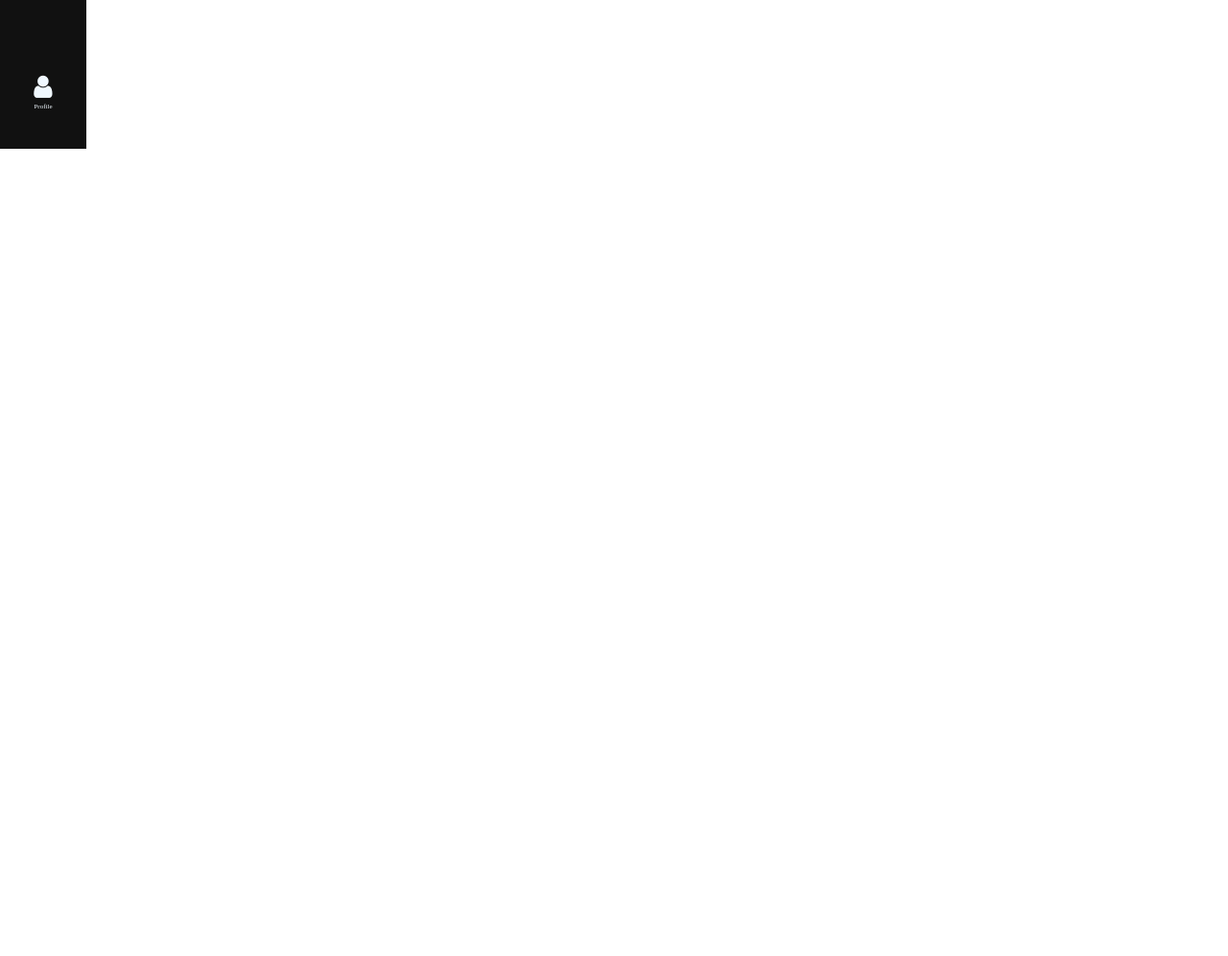
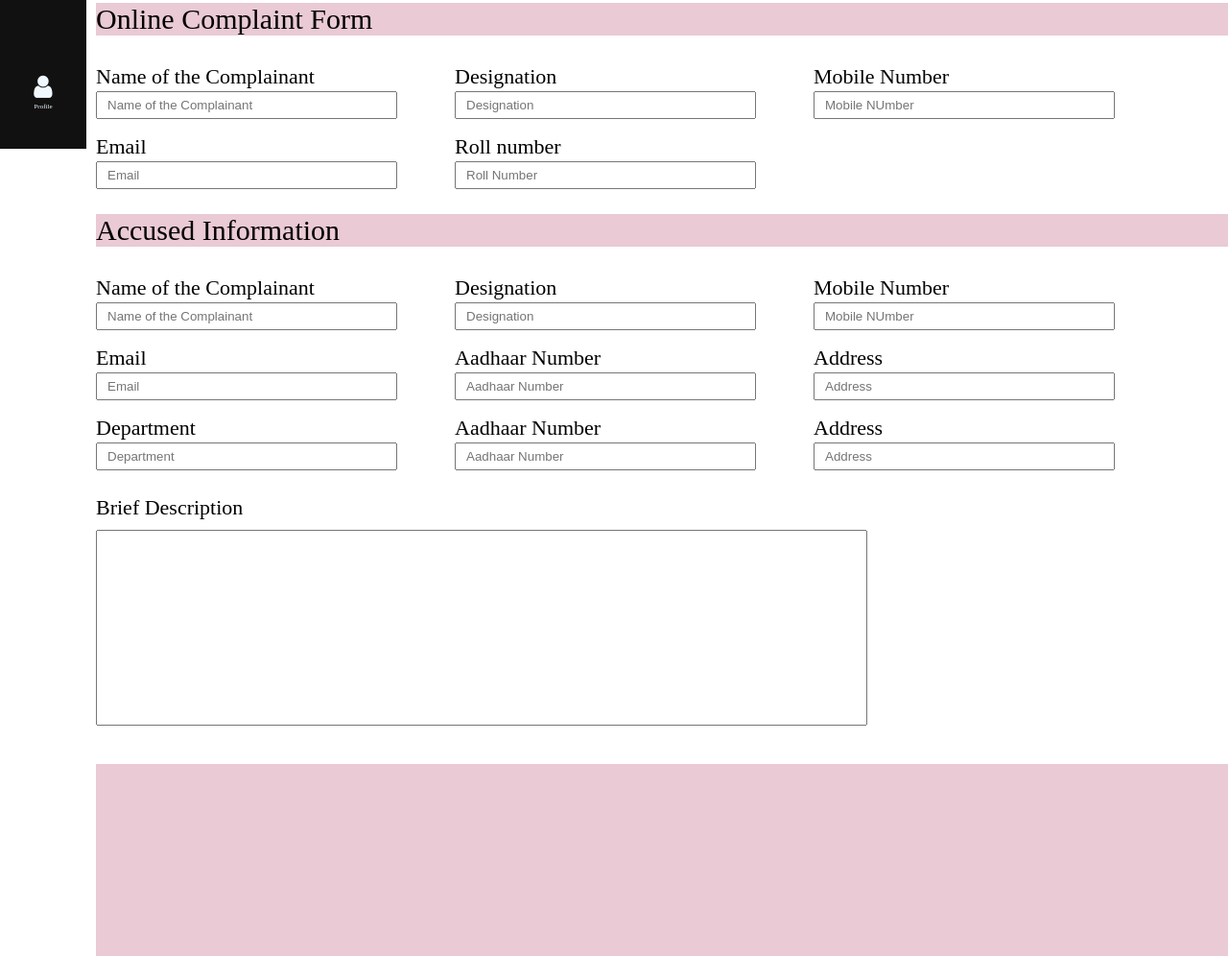
Before and after one commit to Palakgupta2002/College_project-on-girls-empowerment, a plain HTML site: page complain.html in a window 1280 px wide. Shown: the part 431-1427 px from the top of the page at 96% size. Before the commit the page ends 800 px from the top, so only its background shows below. Drawn offline with Linux system fonts and the light colour scheme; files whose address does not match are found by name.

Commit message:
Complian Dashboard

```diff
--- a/complain.css
+++ b/complain.css
@@ -84,13 +84,12 @@
 .section
 {
     margin-left: 100px;
-    box-shadow: 0 4px 8px 0 rgba(0, 0, 0, 0.2), 0 6px 20px 0 rgba(0, 0, 0, 0.19);
     width: 91.3%;
     height: 100%;
-
     border-radius: 10px;
     margin-right: 10px;
     margin-top: 7px;
+    box-shadow: rgba(0, 0, 0, 0.12) 0px 1px 3px, rgba(0, 0, 0, 0.24) 0px 1px 2px;
 
 }
 .part-1
@@ -142,3 +141,71 @@
     font-weight: bolder;
     color: rgb(226, 121, 156);
 }
+.firstinputbox{
+    display: flex;
+    column-gap: 60px;
+
+}
+.Complainant_form{
+    margin-top: 40px;
+    margin-left: 100px;
+}
+.Complainant_form input{
+    width:300px;
+    position: relative;
+    top: -16px;
+    height: 25px;
+    padding-left: 10px;
+}
+.Complainant_form p{
+    font-size: 22px;
+}
+.Complainant_form span{
+    font-size: 30px;
+}
+.inputbox1{
+    position: relative;
+    top: 30px;
+}
+.Organization_form {
+    margin-top: 40px;
+    margin-left: 100px;
+
+}
+
+.span{
+    font-size: 30px;
+    background-color:rgb(233, 202, 213);
+    width: 1250px;
+
+}
+.desc{
+    width: 800px;
+    height: 200px;
+    top: 10px;
+    margin-left: 100px;
+position: relative;
+
+}
+.span1{
+    font-size: 22px;
+    width: 1250px;
+    margin-top: 40px;
+    margin-left: 100px;
+}
+.desc ::placeholder{
+    position: relative;
+    padding-top: -70px;
+}
+.desc input{
+    position: relative;
+    top: -90px;
+}
+.footer{
+    width: 1250px;
+    height: 200px;
+    background-color:rgb(233, 202, 213);
+    position: relative;
+    top:50px;
+    margin-left: 100px;
+}
--- a/complain.html
+++ b/complain.html
@@ -4,7 +4,7 @@
     <meta charset="UTF-8">
     <meta http-equiv="X-UA-Compatible" content="IE=edge">
     <meta name="viewport" content="width=device-width, initial-scale=1.0">
-    <title>Document</title>
+    <title>Complain_dashboard</title>
     <link rel="stylesheet" type="text/css" href="complain.css">
     <link rel="stylesheet" href="https://cdnjs.cloudflare.com/ajax/libs/font-awesome/4.7.0/css/font-awesome.min.css">
     <link href='https://fonts.googleapis.com/css?family=Open Sans' rel='stylesheet'>
@@ -66,6 +66,60 @@
   <div class="register">
     <span class="registerspan">Register Your Complaint</span>
   </div>
+  <!-- <!..............................................Part Third.........................................................................> -->
+  <div class="Complainant_form">
+    <div class="span" >
+      <span>Online Complaint Form</span>
+    </div>
+    <!--........................................... First input box........................................ -->
+    <div class="inputbox1">
+    <div class="firstinputbox">
+    <div><P>Name of the Complainant</P><br><input placeholder="Name of the Complainant" required="true" type="text"></div>
+    <div><P>Designation</P><br><input placeholder="Designation" required="true" type="text"></div>
+    <div><P>Mobile Number</P><br><input placeholder="Mobile NUmber" required="true" type="tel" min="10" max="10"></div>
+   </div>
+   <div class="firstinputbox">
+    <div ><P>Email</P><br><input placeholder="Email" required="true" type="email"></div>
+    <div><P>Roll number</P><br><input placeholder="Roll Number" required="true" type="text"></div>
+   </div>
+  </div>
+  </div>
+
+  <div class="Complainant_form">
+    <div class="span">
+      <span>Accused Information</span>
+    </div>
+    <!--........................................... Second input box........................................ -->
+    <div class="inputbox1">
+    <div class="firstinputbox">
+    <div><P>Name of the Complainant</P><br><input placeholder="Name of the Complainant" required="true" type="text"></div>
+    <div><P>Designation</P><br><input placeholder="Designation" required="true" type="text"></div>
+    <div><P>Mobile Number</P><br><input placeholder="Mobile NUmber" required="true" type="tel" min="10" max="10"></div>
+
+   </div>
+   <div class="firstinputbox">
+    <div ><P>Email</P><br><input placeholder="Email" required="true" type="email"></div>
+    <div><P>Aadhaar Number</P><br><input placeholder="Aadhaar Number" required="true" type="number"></div>
+    <div><P>Address</P><br><input placeholder="Address" required="true" type=></div>
+   </div>
+   <div class="firstinputbox">
+    <div ><P>Department</P><br><input placeholder="Department" required="true" type="text"></div>
+    <div><P>Aadhaar Number</P><br><input placeholder="Aadhaar Number" required="true" type="number"></div>
+    <div><P>Address</P><br><input placeholder="Address" required="true" type=></div>
+   </div>
+  </div>
+  </div>
+  <!-- Description box -->
+  <div id="Description">
+    <div class="span1">
+    <span>Brief Description</span>
+  </div>
+    <input class="desc" placeholder="" type="text" required="true">
+  </div>
+  <footer class="footer">
+
+  </footer>
+  <div id="google_translate_element"></div>
   <script src="homepage.js"></script>
 </body>
 </html>
--- a/homepage.css
+++ b/homepage.css
@@ -84,10 +84,9 @@
 .section
 {
     margin-left: 100px;
-    box-shadow: 0 4px 8px 0 rgba(0, 0, 0, 0.2), 0 6px 20px 0 rgba(0, 0, 0, 0.19);
+    box-shadow: rgba(0, 0, 0, 0.12) 0px 1px 3px, rgba(0, 0, 0, 0.24) 0px 1px 2px;
     width: 91.3%;
     height: 100%;
-
     border-radius: 10px;
     margin-right: 10px;
     margin-top: 7px;
@@ -173,11 +172,10 @@
 {
     margin-left: 100px;
     margin-right: 10px;
-
     margin-top: 10px;
     width: 91.3%;
     padding-bottom: 90px;
-   background-color: #ececec;
+    background-color: #ececec;
 }
 .part-3 h4
 {
```
Also changed, not shown: homepage.html (+3 -3 lines), signup.html (+1 -1 lines), harassement.svg (added).
